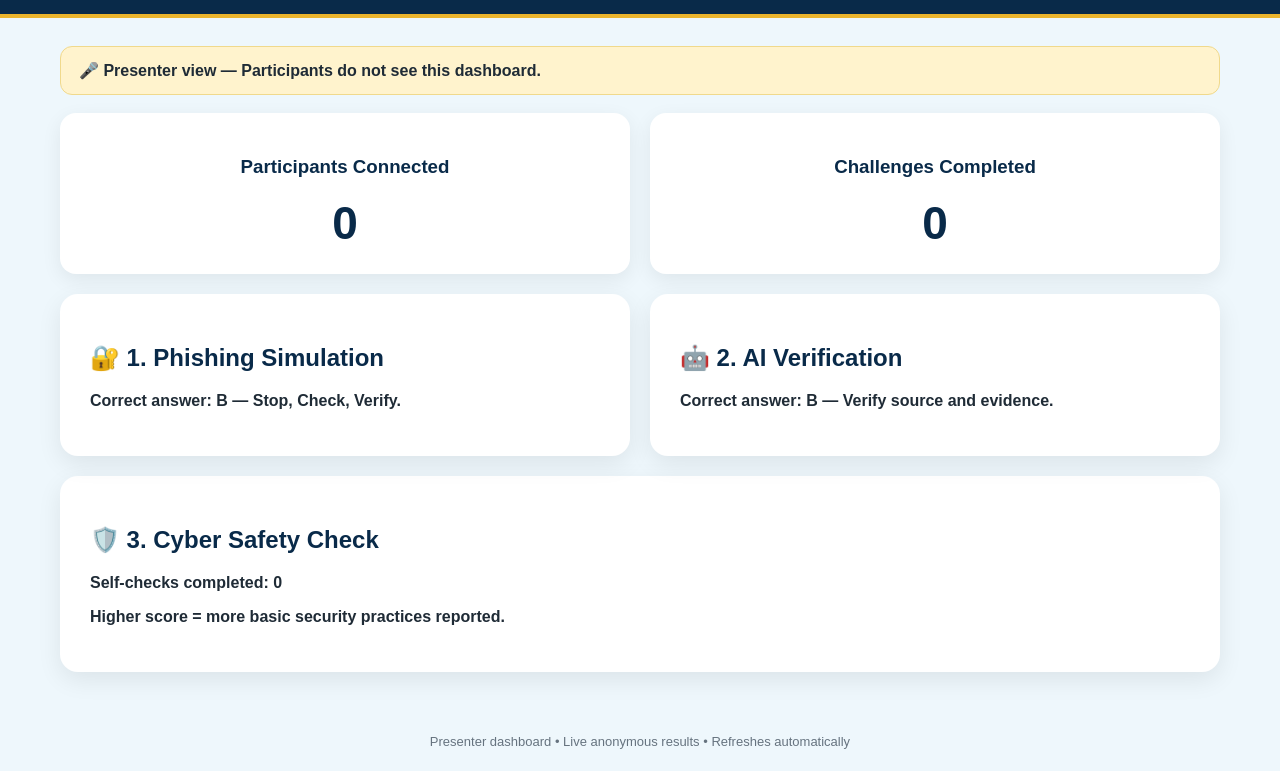
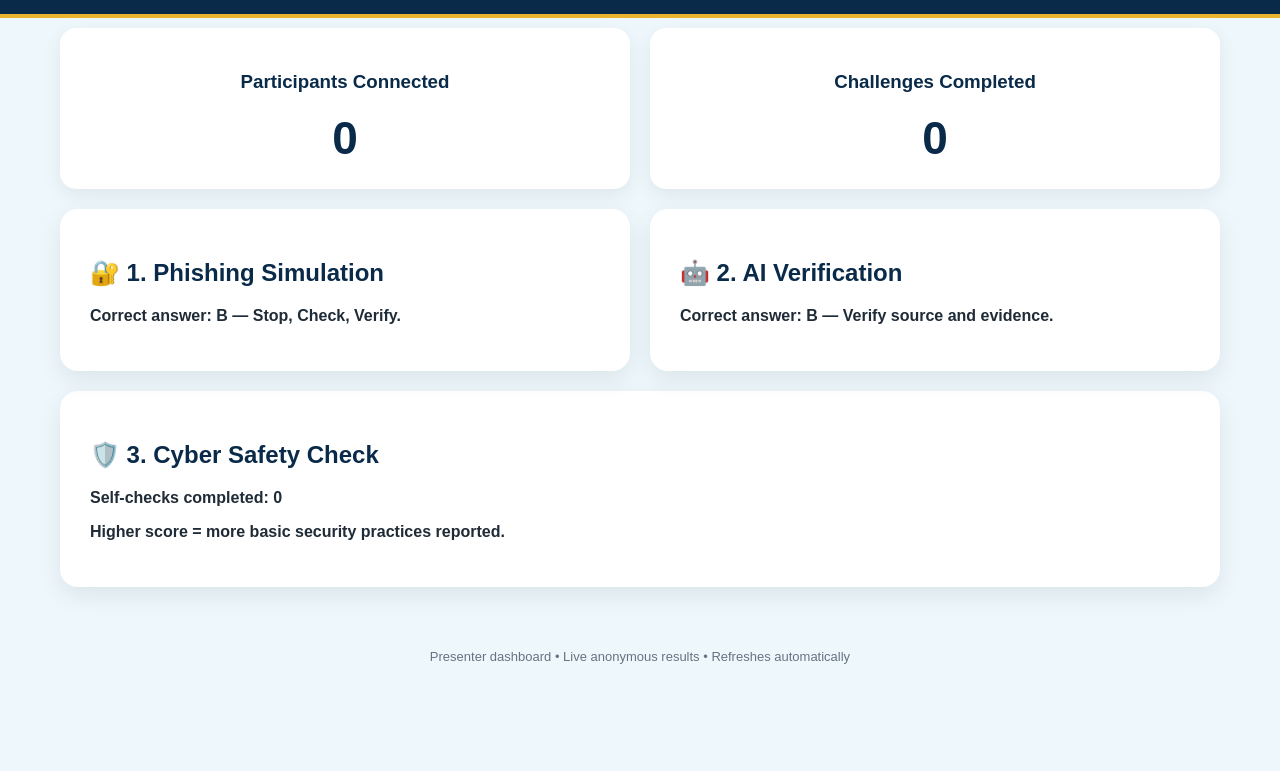
Before and after one commit to Mohamed-Ali189/somali-media-cybersafe, a website: page public/presenter.html in a window 1280 px wide. Shown: the part 68-839 px from the top of the page. After the commit the page ends 800 px from the top, so only its background shows below. Drawn offline with nearby package versions, Linux system fonts and the light colour scheme; no server answers.

Commit message:
Update presenter.html

```diff
--- a/public/presenter.html
+++ b/public/presenter.html
@@ -46,10 +46,6 @@
 </header>
 
 <main class="container presenter-only">
-
-  <div class="presenter-note">
-    🎤 Presenter view — Participants do not see this dashboard.
-  </div>
 
   <div class="dash-grid">
 
```
